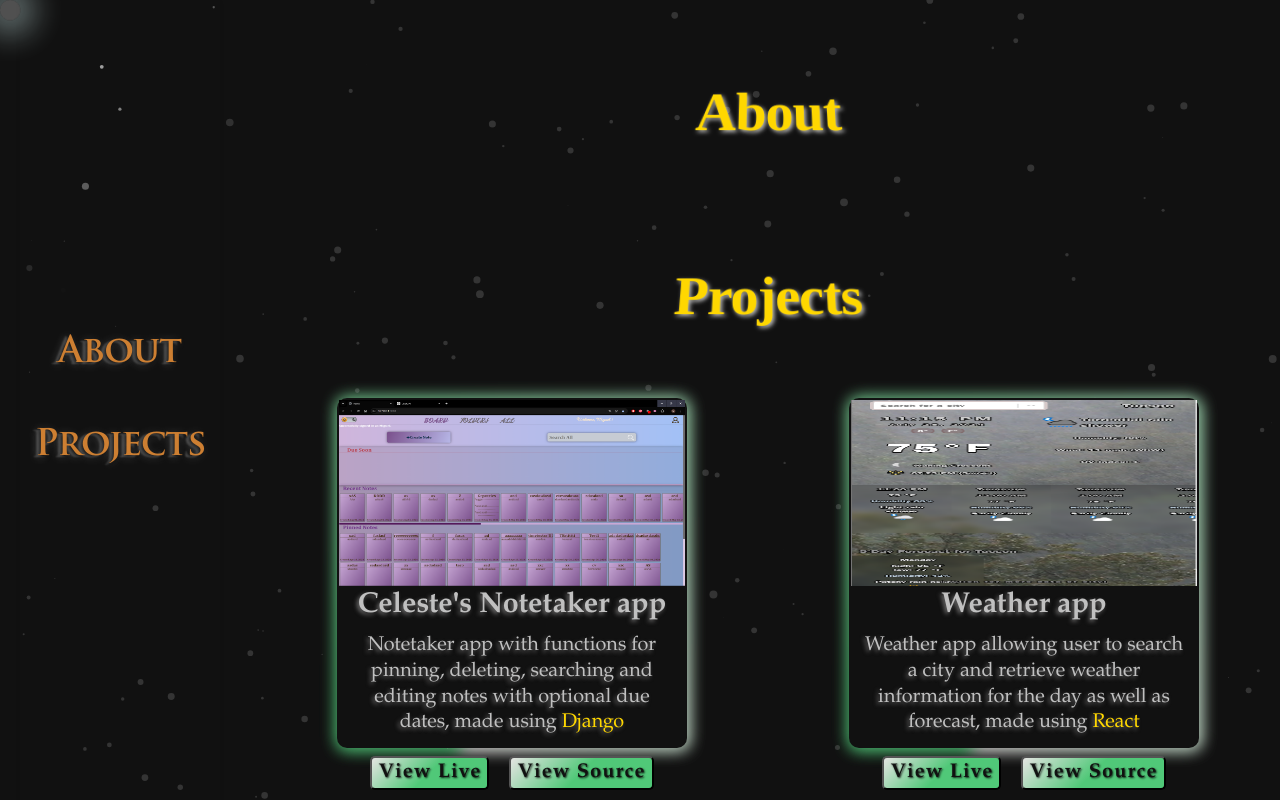
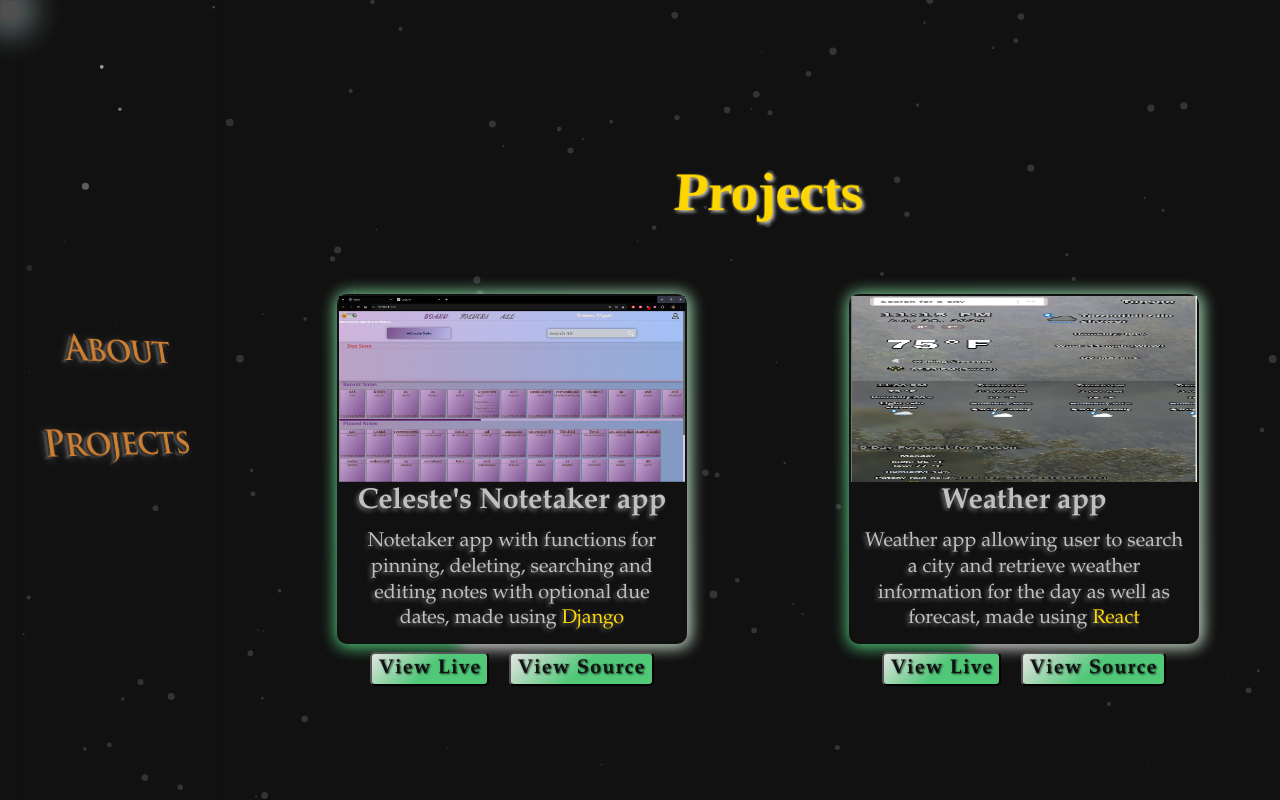
Before and after one commit to Miguell0706/Portfolio, a React (Vite) app: page / in a window 1280 px wide. Built offline with nearby package versions, Linux system fonts and the light colour scheme; a web font is replaced by a local one.

Commit message:
created slight floating animation for nav bar items

```diff
--- a/src/styles/about.css
+++ b/src/styles/about.css
@@ -6,6 +6,10 @@
     font-size: 3.5rem;
     margin-bottom: 40px;
     color: var(--gold);
-    text-shadow: 2px 2px 4px rgba(255, 255, 255, 0.7);
+    text-shadow: 2px 2px 3.5px rgba(255, 255, 255, 0.7);
     transform: perspective(400px) rotateX(20deg);
   }
+
+  .about-container h1 {
+    display:none;
+  }
--- a/src/styles/index.css
+++ b/src/styles/index.css
@@ -130,6 +130,23 @@ body {
     opacity: 0.4;
   }
 }
+@keyframes float {
+  0% {
+    transform: translate(0, 0) rotate(0deg);
+  }
+  25% {
+    transform: translate(5px, -5px) rotate(2deg);
+  }
+  50% {
+    transform: translate(-5px, 5px) rotate(0deg);
+  }
+  75% {
+    transform: translate(5px, 5px) rotate(-2deg);
+  }
+  100% {
+    transform: translate(0, 0) rotate(0deg);
+  }
+}
 
 .cursor:before {
   content: "";
--- a/src/styles/nav.css
+++ b/src/styles/nav.css
@@ -1,6 +1,6 @@
 .nav-container {
     position: relative;
-    display: flex;
+    display: none;
     justify-content: space-around;
     align-items: center;
     padding: 10px;
@@ -16,6 +16,7 @@
     margin: 20px;
     font-size:24px;
     letter-spacing: -1px;
+
 }
 .nav-container a::after {
     content: "";
@@ -36,6 +37,7 @@
 
 @media screen and (min-width: 768px) {
     .nav-container {
+        display:flex;
         position: fixed;
         left: 20px;
         flex-direction: column;
@@ -43,6 +45,7 @@
         align-items: center;
         width: 200px;
         height: 100vh;
+        animation: float 60s ease-in-out infinite;
         perspective: 1000px; /* Sets the perspective depth */
         perspective-origin: 50% 50%; /* Center of perspective */
     }
--- a/src/styles/projects.css
+++ b/src/styles/projects.css
@@ -24,13 +24,14 @@
     text-shadow: -2px 2px 4px rgba(134, 133, 133, 0.8);
     letter-spacing: -1px;
 }
+
 .projects-container h1 {
     font-size: 3.5rem;
     margin-bottom: 40px;
     color: var(--gold);
     text-align: center;
     text-shadow:
-        2px 2px 4px rgba(255, 255, 255, 0.7);
+        2px 2px 3.5px rgba(255, 255, 255, 0.7);
     transform: perspective(400px) rotateX(20deg);
 }
 
@@ -39,6 +40,7 @@
     flex-direction: column;
     align-items: center;
     width: 100%;
+    font-weight:500;
     font-family: 'garamond', serif;
 }
 
```
